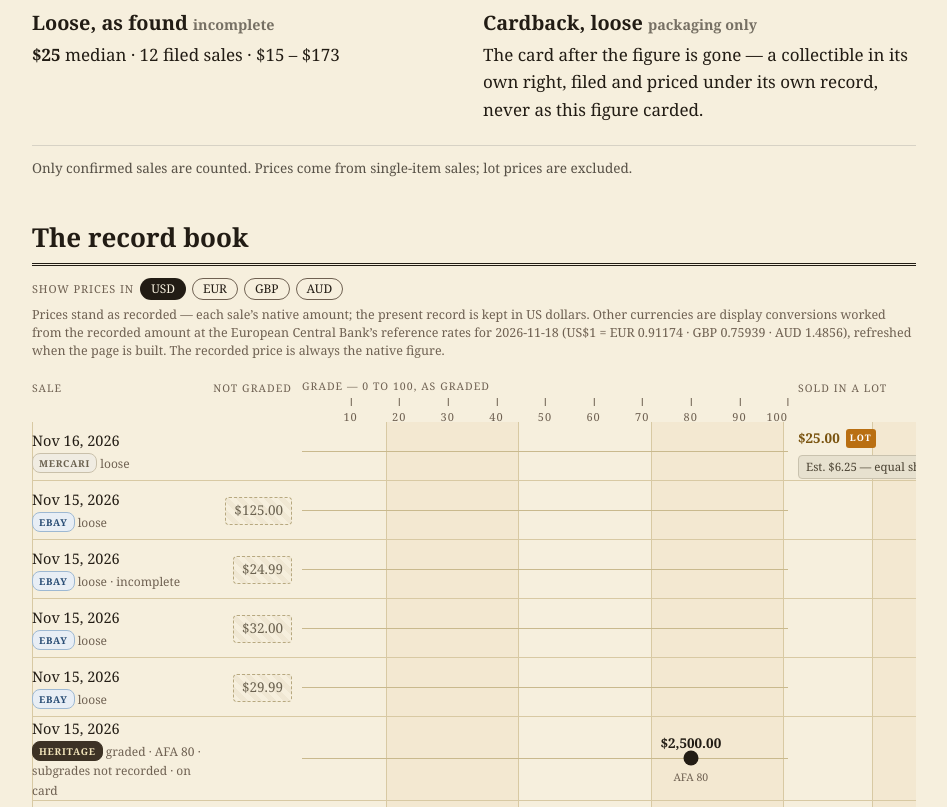
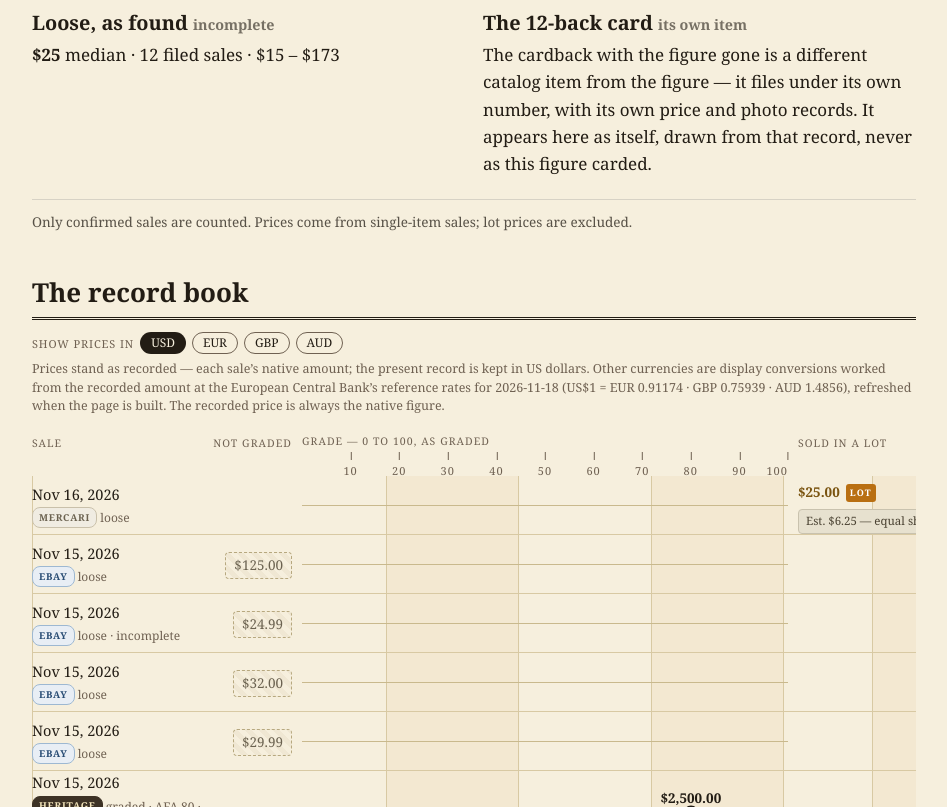
Before and after one commit to brentp256/voynichtimes-site, a plain HTML site: page temp/grade-spread/wall-in-context.html in a window 1280 px wide. Shown: the part 5327-6134 px from the top of the page, without its empty margins (166-1113 px from the left). Drawn offline with Linux system fonts and the light colour scheme; no server answers.

Commit message:
Temp preview: cardback card labeled as its own catalog item

```diff
--- a/temp/grade-spread/wall-in-context.html
+++ b/temp/grade-spread/wall-in-context.html
@@ -344,8 +344,8 @@ a.sg-bug:hover{text-decoration:underline}
 <h3>Loose, as found <span>incomplete</span></h3>
 <p><span class="gs-pr">$25</span> median · 12 filed sales · $15 – $173</p></section>
 <section class="gs-card"><figure class="gs-fr"><img src="https://tangiblia.com/assets/lukeca12-01.webp" alt="12-back cardback, loose, front" loading="lazy"><figcaption>Photo: samseventy</figcaption></figure>
-<h3>Cardback, loose <span>packaging only</span></h3>
-<p>The card after the figure is gone — a collectible in its own right, filed and priced under its own record, never as this figure carded.</p></section>
+<h3>The 12-back card <span>its own item</span></h3>
+<p>The cardback with the figure gone is a different catalog item from the figure — it files under its own number, with its own price and photo records. It appears here as itself, drawn from that record, never as this figure carded.</p></section>
 </div>
 <p class="gs-foot">Only confirmed sales are counted. Prices come from single-item sales; lot prices are excluded.</p>
 </section>
```
